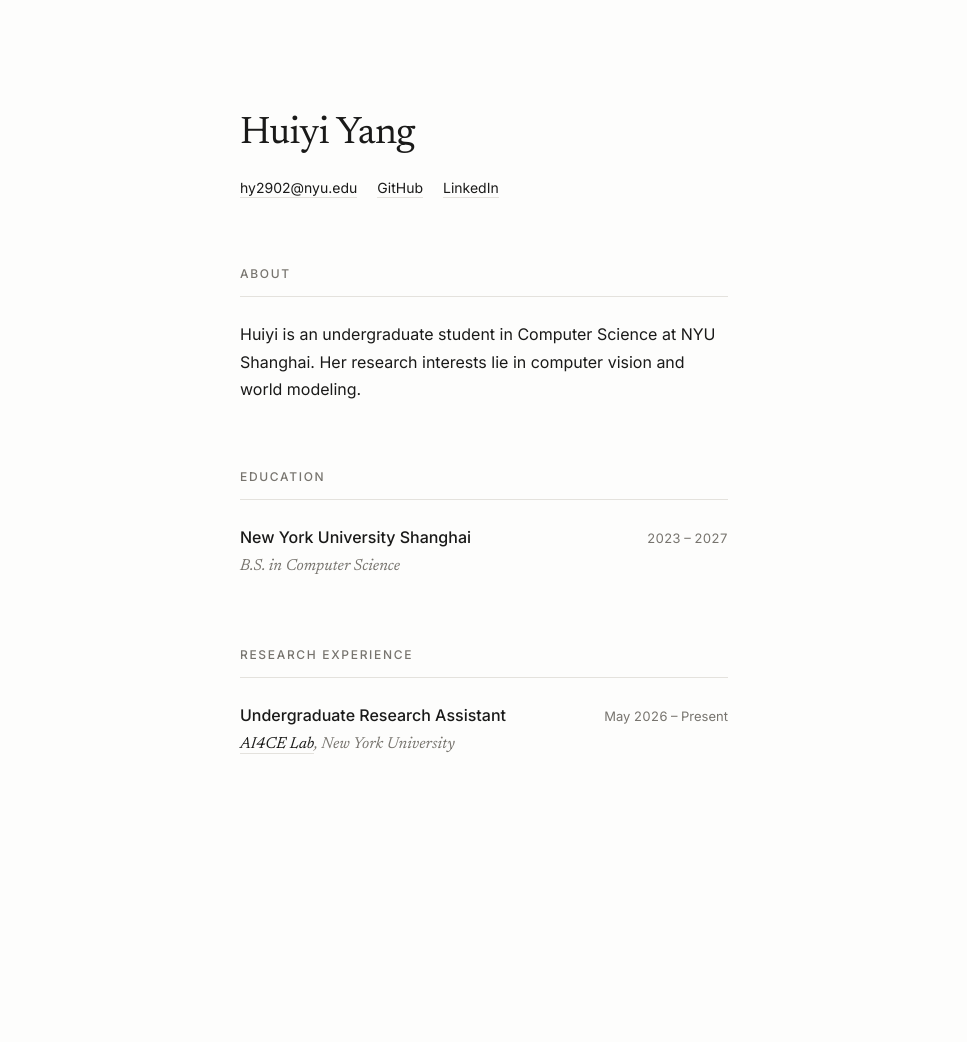
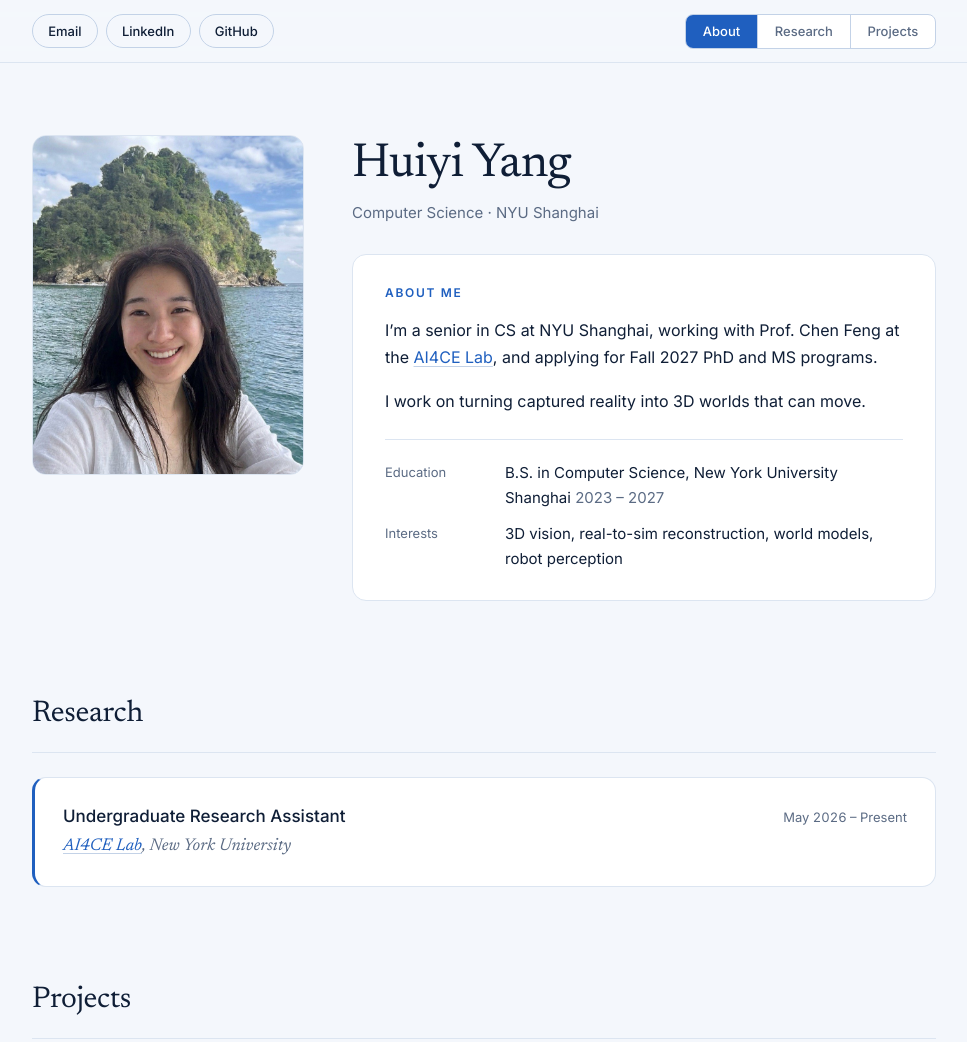
Before and after one commit to HuiyiNoeliaYang/HuiyiNoeliaYang.github.io, a plain HTML site: page index.html in a window 1280 px wide. Shown: the top 1042 px of the page, without its empty margins (156-1123 px from the left). Before the commit the page ends 854 px from the top, so only its background shows below. Drawn offline with Linux system fonts and the light colour scheme.

Commit message:
Redesign site with two-column layout and blue palette
Rework the page structure to follow the hand-drawn sketch: contact pills
and section tabs in a sticky top bar, portrait beside the name and an
About card, then Research and Projects sections.

- Split markup, styles and scripts into index.html, assets/css and assets/js
- Blue color tokens with automatic dark mode
- Scroll-spy highlights the tab for the section in view
- Updated About text and research interests
- Added portrait (metadata stripped)
- Projects: visual navigation maze challenge and DETR moved-object detection

```diff
--- /dev/null
+++ b/assets/css/style.css
@@ -0,0 +1,423 @@
+/* ---------- Tokens ---------- */
+
+:root {
+  --bg: #f4f7fc;
+  --surface: #ffffff;
+  --ink: #0f1e36;
+  --muted: #5b6b84;
+  --rule: #dce5f1;
+  --rule-strong: #c3d2e7;
+  --accent: #1f5fbf;
+  --accent-soft: #e7effb;
+  --on-accent: #ffffff;
+  --wide: 60rem;
+  --radius: 14px;
+}
+
+@media (prefers-color-scheme: dark) {
+  :root {
+    --bg: #0b1322;
+    --surface: #101b2f;
+    --ink: #e4ebf5;
+    --muted: #8d9bb3;
+    --rule: #1c2a42;
+    --rule-strong: #2a3b58;
+    --accent: #7fb0ff;
+    --accent-soft: #16253f;
+    --on-accent: #0b1322;
+  }
+}
+
+/* ---------- Base ---------- */
+
+*, *::before, *::after { box-sizing: border-box; }
+
+[hidden] { display: none !important; }
+
+html {
+  -webkit-text-size-adjust: 100%;
+  scroll-behavior: smooth;
+}
+
+@media (prefers-reduced-motion: reduce) {
+  html { scroll-behavior: auto; }
+}
+
+body {
+  margin: 0;
+  background: var(--bg);
+  color: var(--ink);
+  font-family: 'Inter', -apple-system, BlinkMacSystemFont, 'Segoe UI', sans-serif;
+  font-size: 16px;
+  line-height: 1.7;
+  -webkit-font-smoothing: antialiased;
+}
+
+a {
+  color: var(--accent);
+  text-decoration: underline;
+  text-decoration-color: var(--rule-strong);
+  text-underline-offset: 3px;
+  transition: text-decoration-color 0.2s ease, color 0.2s ease, background-color 0.2s ease, border-color 0.2s ease;
+}
+
+a:hover { text-decoration-color: var(--accent); }
+
+a:focus-visible {
+  outline: 2px solid var(--accent);
+  outline-offset: 2px;
+}
+
+p { margin: 0 0 1rem; }
+p:last-child { margin-bottom: 0; }
+
+.muted { color: var(--muted); }
+
+.page {
+  max-width: var(--wide);
+  margin: 0 auto;
+  padding: 4.5rem 1.75rem 5rem;
+}
+
+.card {
+  background: var(--surface);
+  border: 1px solid var(--rule);
+  border-radius: var(--radius);
+}
+
+/* ---------- Top bar ---------- */
+
+.topbar {
+  position: sticky;
+  top: 0;
+  z-index: 10;
+  background: color-mix(in srgb, var(--bg) 88%, transparent);
+  backdrop-filter: blur(10px);
+  -webkit-backdrop-filter: blur(10px);
+  border-bottom: 1px solid var(--rule);
+}
+
+.topbar-inner {
+  max-width: var(--wide);
+  margin: 0 auto;
+  padding: 0.85rem 1.75rem;
+  display: flex;
+  justify-content: space-between;
+  align-items: center;
+  flex-wrap: wrap;
+  gap: 0.75rem 1rem;
+}
+
+.pills,
+.tabs {
+  display: flex;
+  margin: 0;
+  padding: 0;
+  list-style: none;
+}
+
+.pills { gap: 0.5rem; }
+
+.pill {
+  display: inline-block;
+  padding: 0.3rem 0.95rem;
+  font-size: 0.8125rem;
+  font-weight: 500;
+  color: var(--ink);
+  text-decoration: none;
+  border: 1px solid var(--rule-strong);
+  border-radius: 999px;
+}
+
+.pill:hover {
+  color: var(--accent);
+  border-color: var(--accent);
+  background: var(--accent-soft);
+}
+
+.tabs {
+  border: 1px solid var(--rule-strong);
+  border-radius: 8px;
+  overflow: hidden;
+  background: var(--surface);
+}
+
+.tabs li + li { border-left: 1px solid var(--rule-strong); }
+
+.tab {
+  display: block;
+  padding: 0.35rem 1.05rem;
+  font-size: 0.8125rem;
+  font-weight: 500;
+  color: var(--muted);
+  text-decoration: none;
+}
+
+.tab:hover {
+  color: var(--ink);
+  background: var(--accent-soft);
+}
+
+.tab[aria-current="true"] {
+  color: var(--on-accent);
+  background: var(--accent);
+}
+
+/* ---------- Hero (About) ---------- */
+
+.hero {
+  display: grid;
+  grid-template-columns: minmax(12rem, 17rem) 1fr;
+  gap: 3rem;
+  align-items: start;
+  scroll-margin-top: 6rem;
+}
+
+.portrait {
+  position: relative;
+  margin: 0;
+  aspect-ratio: 4 / 5;
+  border-radius: var(--radius);
+  border: 1px solid var(--rule);
+  overflow: hidden;
+  background: linear-gradient(160deg, var(--accent-soft), var(--rule-strong));
+}
+
+.portrait img {
+  position: relative;
+  display: block;
+  width: 100%;
+  height: 100%;
+  object-fit: cover;
+}
+
+.portrait-fallback {
+  position: absolute;
+  inset: 0;
+  display: grid;
+  place-items: center;
+  font-family: 'Newsreader', Georgia, serif;
+  font-size: 3.5rem;
+  letter-spacing: 0.04em;
+  color: var(--accent);
+}
+
+.name {
+  font-family: 'Newsreader', Georgia, serif;
+  font-size: 3rem;
+  font-weight: 400;
+  letter-spacing: -0.015em;
+  line-height: 1.1;
+  margin: 0.25rem 0 0.5rem;
+}
+
+.tagline {
+  color: var(--muted);
+  font-size: 0.9375rem;
+  margin: 0 0 1.75rem;
+}
+
+.about-card { padding: 1.75rem 2rem; }
+
+.card-label {
+  font-size: 0.75rem;
+  font-weight: 600;
+  letter-spacing: 0.14em;
+  text-transform: uppercase;
+  color: var(--accent);
+  margin: 0 0 0.875rem;
+}
+
+.facts {
+  margin: 1.5rem 0 0;
+  padding-top: 1.25rem;
+  border-top: 1px solid var(--rule);
+  display: grid;
+  gap: 0.625rem;
+  font-size: 0.9375rem;
+}
+
+.facts div {
+  display: grid;
+  grid-template-columns: 6.5rem 1fr;
+  gap: 1rem;
+}
+
+.facts dt {
+  color: var(--muted);
+  font-size: 0.8125rem;
+  padding-top: 0.1rem;
+}
+
+.facts dd { margin: 0; }
+
+.facts .muted { white-space: nowrap; }
+
+/* ---------- Sections ---------- */
+
+.section {
+  margin-top: 5.5rem;
+  scroll-margin-top: 6rem;
+}
+
+.section-title {
+  font-family: 'Newsreader', Georgia, serif;
+  font-size: 1.875rem;
+  font-weight: 400;
+  letter-spacing: -0.01em;
+  margin: 0 0 1.5rem;
+  padding-bottom: 0.75rem;
+  border-bottom: 1px solid var(--rule);
+}
+
+/* ---------- Research entries ---------- */
+
+.entry {
+  padding: 1.5rem 1.75rem;
+  border-left: 3px solid var(--accent);
+}
+
+.entry + .entry { margin-top: 1rem; }
+
+.entry-head {
+  display: flex;
+  justify-content: space-between;
+  align-items: baseline;
+  gap: 1.5rem;
+}
+
+.entry-title {
+  font-size: 1.0625rem;
+  font-weight: 500;
+  margin: 0;
+}
+
+.entry-date {
+  font-size: 0.8125rem;
+  color: var(--muted);
+  white-space: nowrap;
+  font-variant-numeric: tabular-nums;
+}
+
+.entry-meta {
+  font-family: 'Newsreader', Georgia, serif;
+  font-style: italic;
+  font-size: 1.0625rem;
+  color: var(--muted);
+  margin: 0.125rem 0 0.5rem;
+}
+
+.entry-meta:last-child { margin-bottom: 0; }
+
+.entry-body {
+  font-size: 0.9375rem;
+  margin: 0;
+}
+
+/* ---------- Projects ---------- */
+
+.project-list {
+  display: grid;
+  gap: 1rem;
+}
+
+.project {
+  display: flex;
+  flex-direction: column;
+  padding: 1.5rem 1.75rem;
+  transition: border-color 0.2s ease;
+}
+
+.project:hover { border-color: var(--rule-strong); }
+
+.project-title {
+  font-size: 1.0625rem;
+  font-weight: 500;
+  margin: 0;
+}
+
+.project-meta {
+  font-family: 'Newsreader', Georgia, serif;
+  font-style: italic;
+  font-size: 1.0625rem;
+  color: var(--muted);
+  margin: 0.125rem 0 0.875rem;
+}
+
+.project-points {
+  display: grid;
+  gap: 0.5rem;
+  margin: 0 0 1.25rem;
+  padding-left: 1.1rem;
+  font-size: 0.9375rem;
+}
+
+.project-points li::marker { color: var(--accent); }
+
+.project-title + .project-points { margin-top: 0.75rem; }
+
+.tags {
+  display: flex;
+  flex-wrap: wrap;
+  gap: 0.375rem;
+  margin: 0 0 1.25rem;
+  padding: 0;
+  list-style: none;
+}
+
+.tags li {
+  font-size: 0.75rem;
+  font-weight: 500;
+  padding: 0.125rem 0.6rem;
+  border-radius: 999px;
+  color: var(--accent);
+  background: var(--accent-soft);
+}
+
+.project-link {
+  margin-top: auto;
+  font-size: 0.875rem;
+  font-weight: 500;
+  text-decoration: none;
+}
+
+.project-link:hover { text-decoration: underline; }
+
+/* ---------- Footer ---------- */
+
+.footer {
+  max-width: var(--wide);
+  margin: 0 auto;
+  padding: 0 1.75rem 3rem;
+  font-size: 0.8125rem;
+  color: var(--muted);
+}
+
+.footer p {
+  padding-top: 2rem;
+  border-top: 1px solid var(--rule);
+}
+
+/* ---------- Responsive ---------- */
+
+@media (max-width: 760px) {
+  .hero {
+    grid-template-columns: 1fr;
+    gap: 2rem;
+  }
+
+  .portrait { max-width: 13rem; }
+}
+
+@media (max-width: 480px) {
+  .topbar-inner { padding: 0.75rem 1.25rem; }
+  .page { padding: 2.5rem 1.25rem 3.5rem; }
+  .footer { padding: 0 1.25rem 2.5rem; }
+  .footer p { padding-top: 1.5rem; }
+  .name { font-size: 2.4rem; }
+  .about-card { padding: 1.5rem 1.25rem; }
+  .facts div { grid-template-columns: 1fr; gap: 0; }
+  .entry,
+  .project { padding: 1.25rem; }
+  .entry-head { flex-direction: column; gap: 0.125rem; }
+}
--- /dev/null
+++ b/assets/js/main.js
@@ -0,0 +1,50 @@
+// Marks the nav tab for the section currently in view.
+function initScrollSpy() {
+  const tabs = [...document.querySelectorAll('.tab[href^="#"]')];
+  const sections = tabs.map((tab) => document.querySelector(tab.getAttribute('href')));
+  if (!tabs.length || sections.includes(null)) return;
+
+  const setActive = (index) => {
+    tabs.forEach((tab, i) => {
+      if (i === index) tab.setAttribute('aria-current', 'true');
+      else tab.removeAttribute('aria-current');
+    });
+  };
+
+  const update = () => {
+    const probe = window.innerHeight * 0.35;
+    const scrolled = window.scrollY > 0;
+    const atBottom = window.innerHeight + window.scrollY >= document.documentElement.scrollHeight - 2;
+
+    let active = 0;
+    sections.forEach((section, i) => {
+      if (section.getBoundingClientRect().top <= probe) active = i;
+    });
+    setActive(scrolled && atBottom ? sections.length - 1 : active);
+  };
+
+  let ticking = false;
+  window.addEventListener('scroll', () => {
+    if (ticking) return;
+    ticking = true;
+    requestAnimationFrame(() => {
+      update();
+      ticking = false;
+    });
+  }, { passive: true });
+  window.addEventListener('resize', update);
+  update();
+}
+
+// Falls back to the initials placeholder when no portrait image is present.
+function initPortraitFallback() {
+  const img = document.querySelector('.portrait img');
+  if (!img) return;
+
+  const hide = () => { img.hidden = true; };
+  if (img.complete && img.naturalWidth === 0) hide();
+  else img.addEventListener('error', hide);
+}
+
+initScrollSpy();
+initPortraitFallback();
--- a/index.html
+++ b/index.html
@@ -4,184 +4,114 @@
 <meta charset="UTF-8">
 <meta name="viewport" content="width=device-width, initial-scale=1.0">
 <title>Huiyi Yang</title>
-<meta name="description" content="Huiyi Yang — Computer Science student at NYU Shanghai. Computer vision and world modeling.">
+<meta name="description" content="Huiyi Yang — Computer Science student at NYU Shanghai. 3D vision, real-to-sim reconstruction, world models, and robot perception.">
 <link rel="preconnect" href="https://fonts.googleapis.com">
 <link rel="preconnect" href="https://fonts.gstatic.com" crossorigin>
-<link href="https://fonts.googleapis.com/css2?family=Newsreader:ital,opsz,wght@0,6..72,400;1,6..72,400&family=Inter:wght@400;500&display=swap" rel="stylesheet">
-<style>
-  :root {
-    --bg: #fdfdfc;
-    --ink: #1a1a19;
-    --muted: #77746e;
-    --rule: #e4e2dd;
-    --measure: 34rem;
-  }
-
-  @media (prefers-color-scheme: dark) {
-    :root {
-      --bg: #121211;
-      --ink: #e8e6e1;
-      --muted: #8e8b84;
-      --rule: #2a2a28;
-    }
-  }
-
-  *, *::before, *::after { box-sizing: border-box; }
-
-  html { -webkit-text-size-adjust: 100%; }
-
-  body {
-    margin: 0;
-    background: var(--bg);
-    color: var(--ink);
-    font-family: 'Inter', -apple-system, BlinkMacSystemFont, 'Segoe UI', sans-serif;
-    font-size: 16px;
-    line-height: 1.7;
-    -webkit-font-smoothing: antialiased;
-  }
-
-  .page {
-    max-width: var(--measure);
-    margin: 0 auto;
-    padding: 7rem 1.75rem 6rem;
-  }
-
-  /* ---------- Header ---------- */
-
-  .name {
-    font-family: 'Newsreader', Georgia, serif;
-    font-size: 2.4rem;
-    font-weight: 400;
-    letter-spacing: -0.015em;
-    line-height: 1.15;
-    margin: 0 0 1.25rem;
-  }
-
-  .links {
-    display: flex;
-    flex-wrap: wrap;
-    gap: 1.25rem;
-    font-size: 0.875rem;
-    margin: 0;
-    padding: 0;
-    list-style: none;
-  }
-
-  a {
-    color: var(--ink);
-    text-decoration: none;
-    border-bottom: 1px solid var(--rule);
-    padding-bottom: 1px;
-    transition: border-color 0.2s ease;
-  }
-
-  a:hover { border-color: var(--ink); }
-
-  /* ---------- Sections ---------- */
-
-  section { margin-top: 4rem; }
-
-  h2 {
-    font-size: 0.75rem;
-    font-weight: 500;
-    letter-spacing: 0.14em;
-    text-transform: uppercase;
-    color: var(--muted);
-    margin: 0 0 1.5rem;
-    padding-bottom: 0.75rem;
-    border-bottom: 1px solid var(--rule);
-  }
-
-  p { margin: 0 0 1rem; }
-  p:last-child { margin-bottom: 0; }
-
-  /* ---------- Entries ---------- */
-
-  .entry { margin-bottom: 2rem; }
-  .entry:last-child { margin-bottom: 0; }
-
-  .entry-head {
-    display: flex;
-    justify-content: space-between;
-    align-items: baseline;
-    gap: 1.5rem;
-  }
-
-  .entry-title {
-    font-size: 1rem;
-    font-weight: 500;
-    margin: 0;
-  }
-
-  .entry-date {
-    font-size: 0.8125rem;
-    color: var(--muted);
-    white-space: nowrap;
-    font-variant-numeric: tabular-nums;
-  }
-
-  .entry-body {
-    font-size: 0.9375rem;
-    margin: 0;
-  }
-
-  .entry-meta {
-    font-family: 'Newsreader', Georgia, serif;
-    font-style: italic;
-    color: var(--muted);
-    margin: 0.125rem 0 0.5rem;
-  }
-
-  @media (max-width: 480px) {
-    .page { padding: 4rem 1.25rem 3.5rem; }
-    .name { font-size: 2rem; }
-    .entry-head { flex-direction: column; gap: 0.125rem; }
-  }
-</style>
+<link href="https://fonts.googleapis.com/css2?family=Newsreader:ital,opsz,wght@0,6..72,400;1,6..72,400&family=Inter:wght@400;500;600&display=swap" rel="stylesheet">
+<link rel="stylesheet" href="assets/css/style.css">
+<script src="assets/js/main.js" defer></script>
 </head>
 <body>
+
+<header class="topbar">
+  <div class="topbar-inner">
+    <ul class="pills" aria-label="Contact">
+      <li><a class="pill" href="mailto:hy2902@nyu.edu">Email</a></li>
+      <li><a class="pill" href="https://www.linkedin.com/in/huiyi-yang-2a1807297/">LinkedIn</a></li>
+      <li><a class="pill" href="https://github.com/HuiyiNoeliaYang">GitHub</a></li>
+    </ul>
+    <nav aria-label="Sections">
+      <ul class="tabs">
+        <li><a class="tab" href="#about">About</a></li>
+        <li><a class="tab" href="#research">Research</a></li>
+        <li><a class="tab" href="#projects">Projects</a></li>
+      </ul>
+    </nav>
+  </div>
+</header>
+
 <main class="page">
 
-  <header>
-    <h1 class="name">Huiyi Yang</h1>
-    <ul class="links">
-      <li><a href="mailto:hy2902@nyu.edu">hy2902@nyu.edu</a></li>
-      <li><a href="https://github.com/HuiyiNoeliaYang">GitHub</a></li>
-      <li><a href="https://www.linkedin.com/in/huiyi-yang-2a1807297/">LinkedIn</a></li>
-    </ul>
-  </header>
+  <!-- ---------- About ---------- -->
+  <section id="about" class="hero">
+    <figure class="portrait">
+      <span class="portrait-fallback" aria-hidden="true">HY</span>
+      <!-- 放照片：把图片存为 assets/img/profile.jpg 即可 -->
+      <img src="assets/img/profile.jpg" alt="Portrait of Huiyi Yang">
+    </figure>
 
-  <section id="about">
-    <h2>About</h2>
-    <p>Huiyi is an undergraduate student in Computer Science at NYU Shanghai.
-    Her research interests lie in computer vision and world modeling.</p>
-  </section>
+    <div class="hero-text">
+      <h1 class="name">Huiyi Yang</h1>
+      <p class="tagline">Computer Science &middot; NYU Shanghai</p>
 
-  <section id="education">
-    <h2>Education</h2>
+      <div class="card about-card">
+        <h2 class="card-label">About me</h2>
+        <p>I&rsquo;m a senior in CS at NYU Shanghai, working with Prof. Chen Feng at the
+        <a href="https://ai4ce.github.io/">AI4CE Lab</a>, and applying for Fall 2027 PhD and MS programs.</p>
+        <p>I work on turning captured reality into 3D worlds that can move.</p>
 
-    <div class="entry">
-      <div class="entry-head">
-        <h3 class="entry-title">New York University Shanghai</h3>
-        <span class="entry-date">2023 &ndash; 2027</span>
+        <dl class="facts">
+          <div>
+            <dt>Education</dt>
+            <dd>B.S. in Computer Science, New York University Shanghai <span class="muted">2023 &ndash; 2027</span></dd>
+          </div>
+          <div>
+            <dt>Interests</dt>
+            <dd>3D vision, real-to-sim reconstruction, world models, robot perception</dd>
+          </div>
+        </dl>
       </div>
-      <p class="entry-meta">B.S. in Computer Science</p>
     </div>
   </section>
 
-  <section id="research">
-    <h2>Research Experience</h2>
+  <!-- ---------- Research ---------- -->
+  <section id="research" class="section">
+    <h2 class="section-title">Research</h2>
 
-    <div class="entry">
+    <article class="card entry">
       <div class="entry-head">
         <h3 class="entry-title">Undergraduate Research Assistant</h3>
         <span class="entry-date">May 2026 &ndash; Present</span>
       </div>
       <p class="entry-meta"><a href="https://ai4ce.github.io/">AI4CE Lab</a>, New York University</p>
       <!-- 补描述时替换这行： <p class="entry-body">...</p> -->
+    </article>
+  </section>
+
+  <!-- ---------- Projects ---------- -->
+  <section id="projects" class="section">
+    <h2 class="section-title">Projects</h2>
+
+    <!-- 加项目：复制一个 <article class="card project">，project-link 可选 -->
+    <div class="project-list">
+      <article class="card project">
+        <h3 class="project-title">Autonomous Visual Navigation in a Textured 3D Maze</h3>
+        <p class="project-meta">NYU ROB-UY 3203 Robot Vision, Final Challenge &middot; Team of 3</p>
+        <ul class="project-points">
+          <li>Built a vision-only image-goal navigation system over 17,697 exploration frames: replaced the SIFT/VLAD baseline with ResNet-18 embeddings and 4-view goal matching, built a ~2.5K-node topological graph with loop closures, and implemented a state-machine controller with re-localization, aliasing rejection, automatic recovery, and human-in-the-loop loop-closure annotation.</li>
+          <li>Replaced drift-prone dead reckoning with a monocular SLAM pipeline (Depth Anything V2 pseudo-depth &rarr; PlanarSLAM RGB-D keyframe trajectory), producing an accurate real-time map overlay of current node, goal, and planned path.</li>
+        </ul>
+        <ul class="tags"><li>Python</li><li>PyTorch</li><li>OpenCV</li><li>NetworkX</li></ul>
+      </article>
+
+      <article class="card project">
+        <h3 class="project-title">Moved-Object Detection with DETR</h3>
+        <p class="project-meta">NYU CSCI-UA 480 Computer Vision, Fall 2025 &middot; Individual project</p>
+        <ul class="project-points">
+          <li>Fine-tuned DETR to detect and localize objects that moved between consecutive surveillance frames, feeding pixel-wise frame differences into the model and training on motion-only annotations built from the VIRAT dataset.</li>
+          <li>Compared four fine-tuning regimes (full model, backbone only, transformer only, detection head only) and built an evaluation pipeline reporting per-class precision, recall, and F1 at IoU &ge; 0.5, with qualitative prediction visualizations.</li>
+        </ul>
+        <ul class="tags"><li>Python</li><li>PyTorch</li><li>Hugging Face Transformers</li></ul>
+        <a class="project-link" href="https://github.com/HuiyiNoeliaYang/moved-object-detection-detr">Code &rarr;</a>
+      </article>
     </div>
   </section>
 
 </main>
+
+<footer class="footer">
+  <p>&copy; 2026 Huiyi Yang</p>
+</footer>
+
 </body>
 </html>
```
Also changed, not shown: assets/img/profile.jpg (added), 1 other file.
